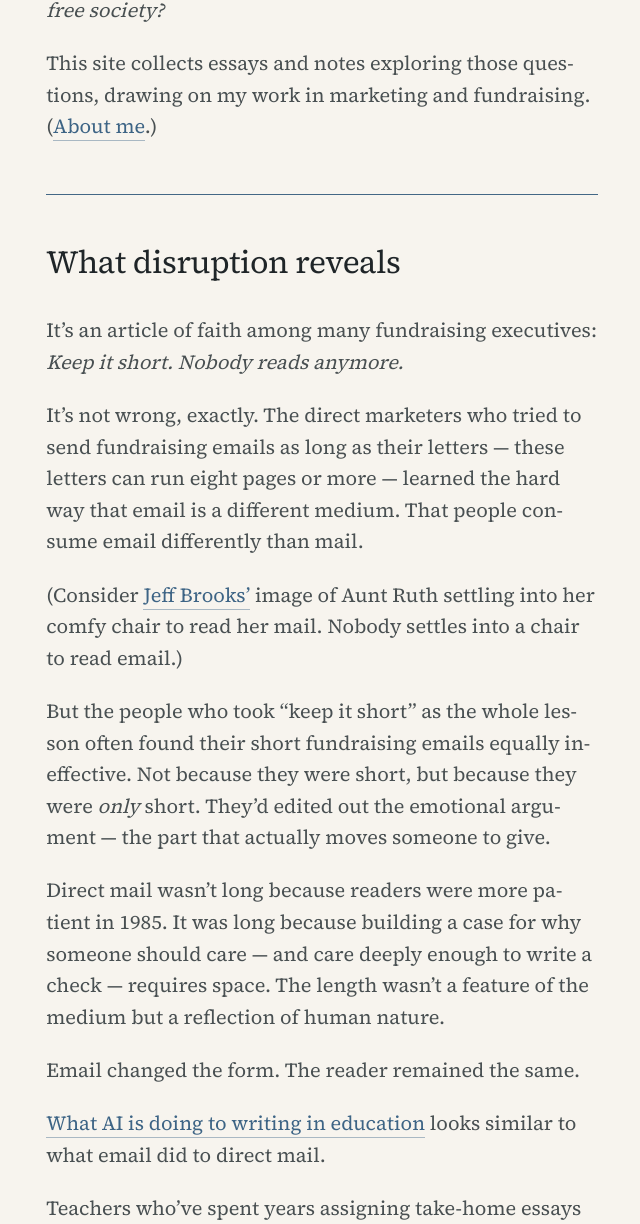
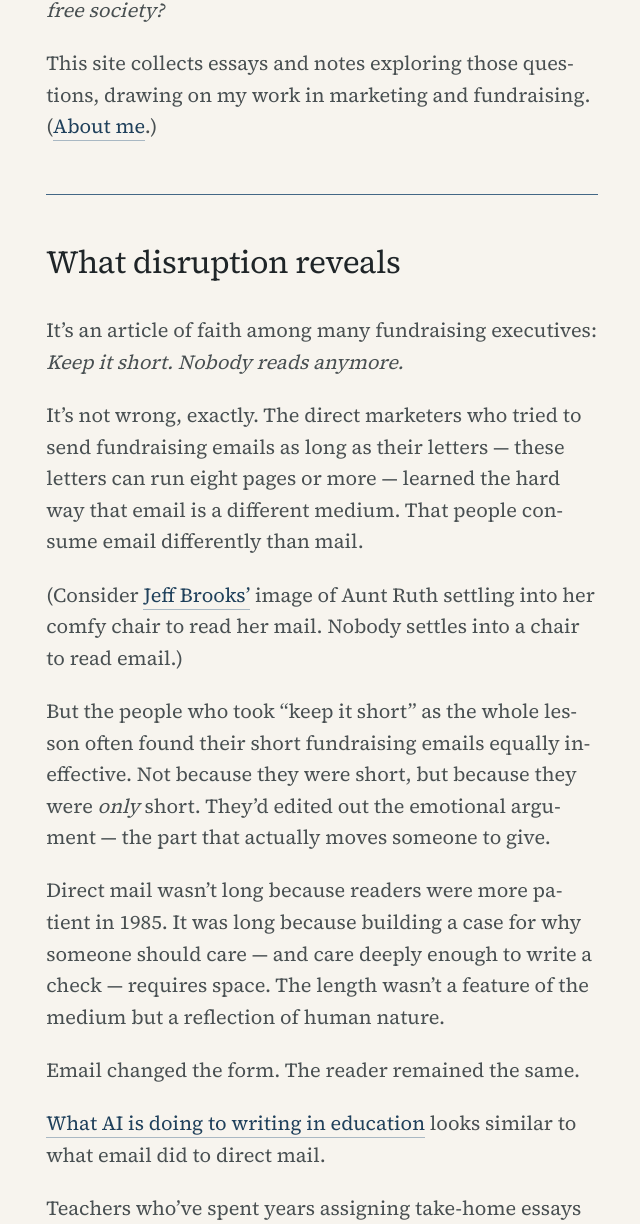
Before and after one commit to nathanielward/nathanielward.github.io, a Jekyll site: the page built from index.html, in a window 1280 px wide. Shown: the part 203-1427 px from the top of the page, without its empty margins (318-958 px from the left). Built offline with Jekyll 4.4.1, drawn with Linux system fonts in a browser that asks for light colours; the list of posts is cut into pages by our own code.

Commit message:
Update _ui.scss to fix header and link color

```diff
--- a/_sass/_ui.scss
+++ b/_sass/_ui.scss
@@ -36,14 +36,14 @@
   --c-meta: #8b9296;
 
   --c-accent: #436785;
-  --c-link: #3d6485;
+  --c-link: #1f405b; /* was #3d6485; */
   --c-link-hover: #1f405b;
 
   --c-bg-dark: #0d0f0e;
   --c-text-dark: #c7cbcc;
   --c-heading-dark: #eef1f1;
   --c-accent-dark: #8aa4ba;
-  --c-link-dark: #9fc5e6;
+  --c-link-dark: #c2ddf3; /* was 9fc5e6; */
   --c-link-hover-dark: #c2ddf3;
 }
 
@@ -502,8 +502,8 @@
 
 @media only screen and (max-width: 480px){
   .unsupervised{
-    font-size: 0.78em;
-    letter-spacing: 0.22em;
+    font-size: 0.92em;
+    letter-spacing: 0.18em;
     margin-bottom: var(--rh-3);
   }
 }
```
